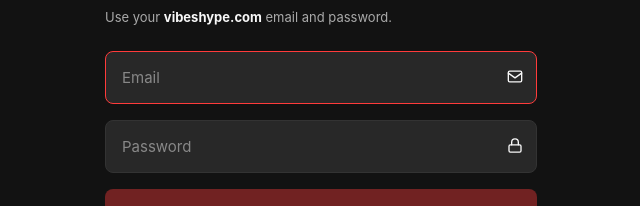
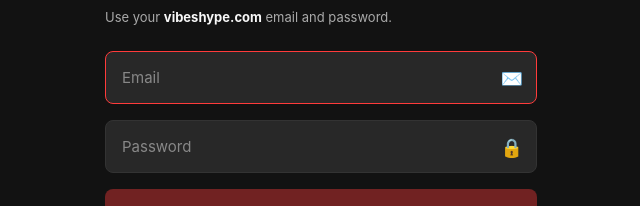
Before and after one commit to petercodes07/vibeshype-pulse, a React (Vite) app: page / in a window 1280 px wide. Shown: the part 260-466 px from the top of the page, without its empty margins (319-959 px from the left). Built offline with nearby package versions, Linux system fonts and the light colour scheme; no server answers.

Commit message:
Revert "Replace emoji icons with SVG icons on login page"
This reverts commit 33532a737565e6273be8c8e3a477ca96290d1c3e.

```diff
--- a/src/pages/AuthScreen.jsx
+++ b/src/pages/AuthScreen.jsx
@@ -51,12 +51,7 @@
                   autoComplete="email"
                   autoFocus
                 />
-                <span className="input-icon">
-                  <svg width="16" height="16" viewBox="0 0 24 24" fill="none" stroke="currentColor" strokeWidth="2" strokeLinecap="round" strokeLinejoin="round">
-                    <rect x="2" y="4" width="20" height="16" rx="2"/>
-                    <path d="m2 7 10 7 10-7"/>
-                  </svg>
-                </span>
+                <span className="input-icon">✉️</span>
               </div>
 
               <div className="input-wrap">
@@ -67,12 +62,7 @@
                   onChange={e => setPassword(e.target.value)}
                   autoComplete="current-password"
                 />
-                <span className="input-icon">
-                  <svg width="16" height="16" viewBox="0 0 24 24" fill="none" stroke="currentColor" strokeWidth="2" strokeLinecap="round" strokeLinejoin="round">
-                    <rect x="3" y="11" width="18" height="11" rx="2"/>
-                    <path d="M7 11V7a5 5 0 0 1 10 0v4"/>
-                  </svg>
-                </span>
+                <span className="input-icon">🔒</span>
               </div>
 
               {error && (
```
